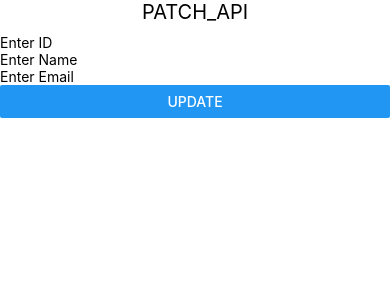
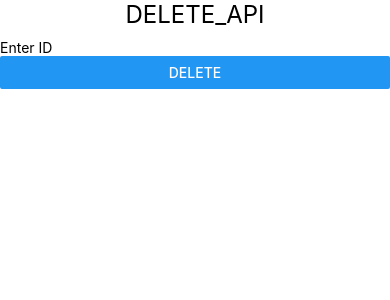
Before and after one commit to farzeen-ali/React-Native-Full-Course-2024-The-Techzeen, a React Native app: screen / in a window 390 px wide. Shown: the top 300 px of the page. Built offline with nearby package versions, Linux system fonts and the light colour scheme.

Commit message:
DELETE API AXIOS

```diff
--- a/App.jsx
+++ b/App.jsx
@@ -4,7 +4,8 @@
 import React from 'react';
 // import { Button, Text, View } from 'react-native';
 import { View } from 'react-native';
-import PATCH_API from './src/components/PATCH_API';
+import DELETE_API from './src/components/DELETE_API';
+// import PATCH_API from './src/components/PATCH_API';
 // import POST_API from './src/components/POST_API';
 // import PUT_API from './src/components/PUT_API';
 // import GET_API from './src/components/GET_API';
@@ -69,7 +70,8 @@
       {/* <GET_API /> */}
       {/* <POST_API /> */}
       {/* <PUT_API /> */}
-      <PATCH_API />
+      {/* <PATCH_API /> */}
+      <DELETE_API />
     </View>
   );
 };
--- /dev/null
+++ b/src/components/DELETE_API.jsx
@@ -0,0 +1,32 @@
+/* eslint-disable prettier/prettier */
+/* eslint-disable react-native/no-inline-styles */
+import { View, Text, TextInput, Button, Alert } from 'react-native';
+import React, { useState } from 'react';
+import axios from 'axios';
+
+const DELETE_API = () => {
+    const [id, setID] = useState();
+    const handleDelete = async () => {
+        try {
+            const response = await axios.delete(`http://10.0.2.2:3000/users/${id}`);
+            Alert.alert('Success!', 'Data Deleted Successfully!');
+            console.log(response.data);
+            setID('');
+        } catch (error) {
+            Alert.alert('Error','Failed to delete data');
+        }
+    };
+  return (
+    <View>
+      <Text style={{ fontSize: 24, marginBottom: 10, textAlign: 'center'}}>DELETE_API</Text>
+      <TextInput
+        placeholder="Enter ID"
+        value={id}
+        onChangeText={(value) => setID(value)}
+      />
+      <Button title="Delete" onPress={handleDelete} />
+    </View>
+  );
+};
+
+export default DELETE_API;
```
